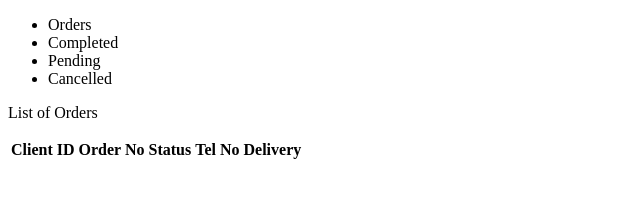
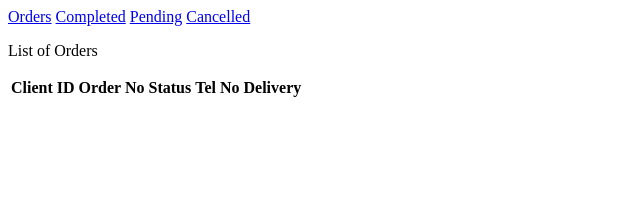
Before and after one commit to deen26/Portfolio, a plain HTML site: page dashboard.html in a window 1280 px wide. Shown: the whole page, without its empty margins (0-640 px from the left). Drawn offline with Linux system fonts and the light colour scheme.

Commit message:
changed list menu to nav and created a user dashbord

```diff
--- a/dashboard.html
+++ b/dashboard.html
@@ -7,13 +7,13 @@
     <title>Admin Dash</title>
 </head>
 <body>
-    <div id="menu">
-        <ul>
-            <li>Orders</li>
-            <li>Completed</li>
-            <li>Pending</li>
-            <li>Cancelled</li>
-        </ul>
+    <div>
+        <nav>
+            <a href="Orders">Orders</a>
+            <a href="Completed">Completed</a>
+            <a href="Pending">Pending</a>
+            <a href="Cancelled">Cancelled</a>
+        </nav>
     </div>
     <div>
         <p>List of Orders</p>
```
Also changed, not shown: userDash.html (added).
